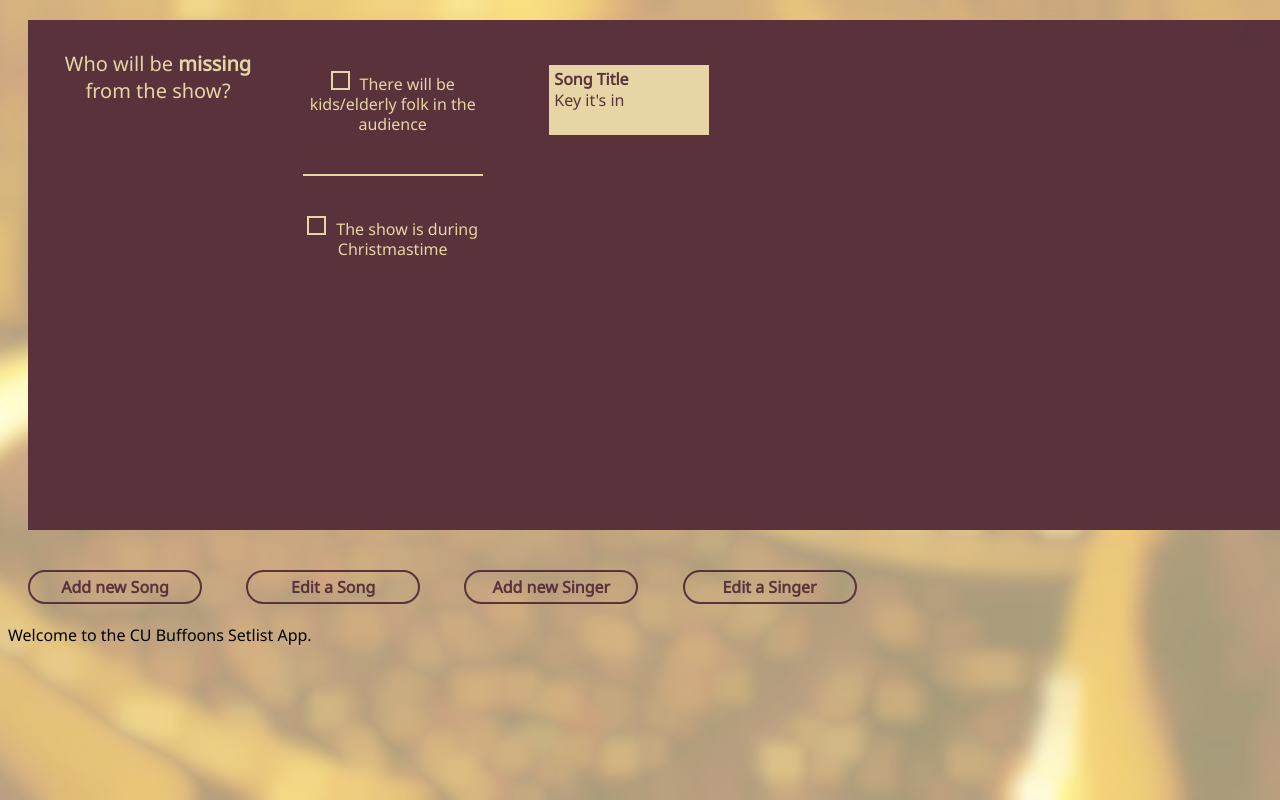
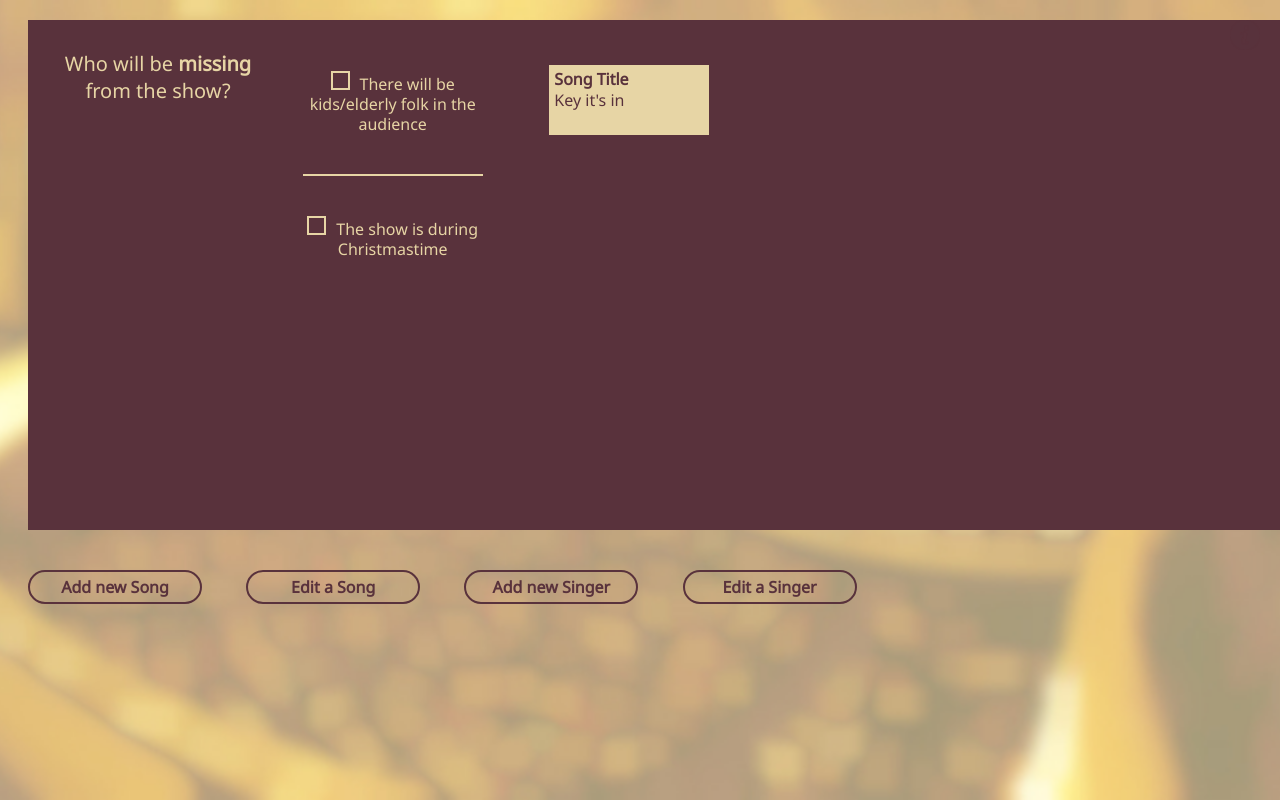
Before and after one commit to spencehood/spencehood.github.io, a plain HTML site: page index.html in a window 1280 px wide. Shown: the top 800 px of the page. Drawn offline with nearby package versions, Linux system fonts and the light colour scheme; no server answers.

Commit message:
Hiding help text for now

```diff
--- a/index.html
+++ b/index.html
@@ -131,9 +131,9 @@
     </div>
 
     <div id="help"></div>
-    <div id="helpText">
+<!--     <div id="helpText">
         Welcome to the CU Buffoons Setlist App.
-    </div>
+    </div> -->
 
 </body>
 </html>
```
